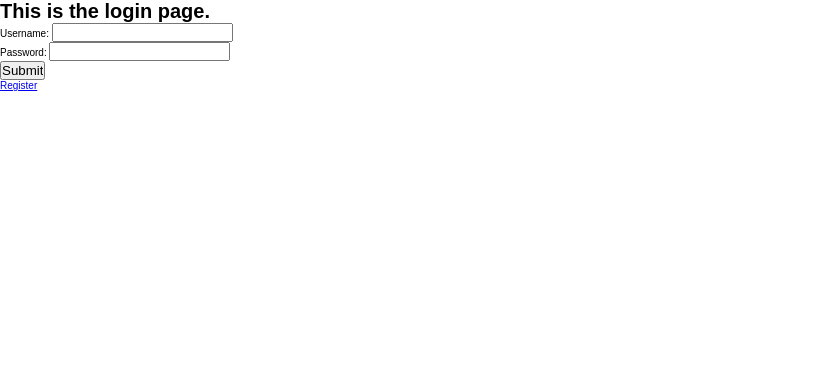
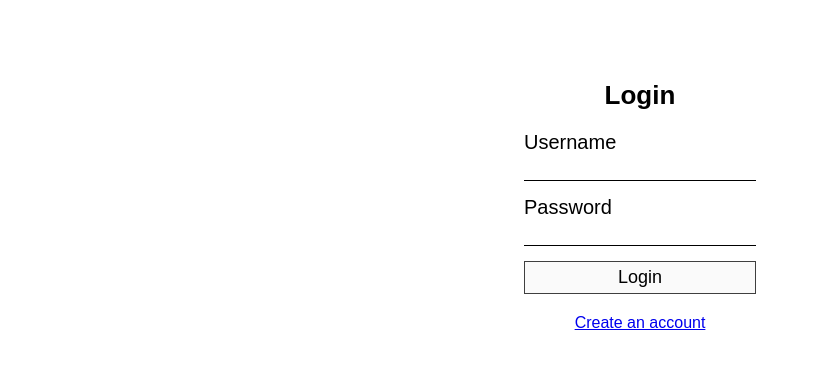
Before and after one commit to harrisxo/browsergame, a React (Create React App) app in the folder client/: page /login in a window 1280 px wide. Shown: the top 366 px of the page, without its empty margins (0-819 px from the left). Built offline with nearby package versions, Linux system fonts and the light colour scheme; a web font is replaced by a local one.

Commit message:
styled login and register

```diff
--- a/client/src/App.js
+++ b/client/src/App.js
@@ -20,8 +20,6 @@ const App = () => {
   useEffect(() => {
     if (isAuthenticated) {
       navigate("/");
-    } else {
-      navigate("/login");
     }
   }, [isAuthenticated, navigate]);
 
--- a/client/src/pages/login/login.component..jsx
+++ b/client/src/pages/login/login.component..jsx
@@ -2,6 +2,7 @@ import React, { useState, useContext } from "react";
 import axios from "axios";
 import { Context } from "../../contexts/user-context";
 import { storeToken } from "../../utils/utils";
+import { AuthContainer } from "./login.styles";
 
 const Login = () => {
   const { setIsAuthenticated, setAuthenticatedUser } = useContext(Context);
@@ -36,12 +37,12 @@ const Login = () => {
   };
 
   return (
-    <div>
-      <h1>This is the login page.</h1>
+    <AuthContainer>
+      <h1>Login</h1>
       <form onSubmit={handleSubmit}>
         <ul>
           <li>
-            <label htmlFor="username"> Username: </label>
+            <label htmlFor="username"> Username </label>
             <input
               type="text"
               id="username"
@@ -53,7 +54,7 @@ const Login = () => {
             />
           </li>
           <li>
-            <label htmlFor="password"> Password: </label>
+            <label htmlFor="password"> Password </label>
             <input
               type="password"
               id="password"
@@ -64,12 +65,12 @@ const Login = () => {
               }}
             />
           </li>
-          <input type="submit" value="Submit" />
+          <input type="submit" value="Login" />
         </ul>
       </form>
-      <a href="/register">Register</a>
+      <a href="/register">Create an account</a>
       {error}
-    </div>
+    </AuthContainer>
   );
 };
 
--- /dev/null
+++ b/client/src/pages/login/login.styles.jsx
@@ -0,0 +1,54 @@
+import styled from "styled-components";
+
+export const AuthContainer = styled.div`
+  display: flex;
+  flex-direction: column;
+  align-items: center;
+  justify-content: center;
+  width: 50rem;
+  margin: 8rem auto;
+  gap: 2rem;
+  h1 {
+    font-size: 2.6rem;
+  }
+  a {
+    font-size: 1.6rem;
+    &:active {
+      color: #3f3f3f;
+    }
+  }
+  form ul {
+    list-style: none;
+    display: flex;
+    flex-direction: column;
+    gap: 1.5rem;
+    input[type="submit"] {
+      font-size: 1.8rem;
+      background-color: #fafafa;
+      outline: none;
+      border: 1px solid #3f3f3f;
+      padding: 0.5rem;
+      transition: all 0.2s;
+      &:hover {
+        cursor: pointer;
+        background-color: #3f3f3f;
+        color: #fafafa;
+      }
+    }
+    li {
+      display: flex;
+      flex-direction: column;
+      gap: 0.5rem;
+      label {
+        font-size: 2rem;
+      }
+      input {
+        border: none;
+        border-bottom: 1px solid #000;
+        outline: none;
+        font-size: 1.8rem;
+        background-color: transparent;
+      }
+    }
+  }
+`;
--- a/client/src/pages/register/register.component.jsx
+++ b/client/src/pages/register/register.component.jsx
@@ -2,7 +2,7 @@ import React, { useState, useContext } from "react";
 import axios from "axios";
 import { Context } from "../../contexts/user-context";
 import { storeToken } from "../../utils/utils";
-
+import { AuthContainer } from "../login/login.styles";
 const Register = () => {
   const { setIsAuthenticated, setAuthenticatedUser } = useContext(Context);
   const [user, setUser] = useState({ username: "", email: "", password: "" });
@@ -34,12 +34,12 @@ const Register = () => {
   };
 
   return (
-    <div>
-      <h1>This is the Register page.</h1>
+    <AuthContainer>
+      <h1>Create an account</h1>
       <form onSubmit={handleSubmit}>
         <ul>
           <li>
-            <label htmlFor="username"> Username: </label>
+            <label htmlFor="username"> Username </label>
             <input
               type="text"
               id="username"
@@ -51,7 +51,7 @@ const Register = () => {
             />
           </li>
           <li>
-            <label htmlFor="username"> Email: </label>
+            <label htmlFor="username"> Email </label>
             <input
               type="text"
               id="email"
@@ -63,7 +63,7 @@ const Register = () => {
             />
           </li>
           <li>
-            <label htmlFor="password"> Password: </label>
+            <label htmlFor="password"> Password </label>
             <input
               type="password"
               id="password"
@@ -74,12 +74,12 @@ const Register = () => {
               }}
             />
           </li>
-          <input type="submit" value="Submit" />
+          <input type="submit" value="Sign up" />
         </ul>
       </form>
       <a href="/login">Login</a>
       {error}
-    </div>
+    </AuthContainer>
   );
 };
 
```
